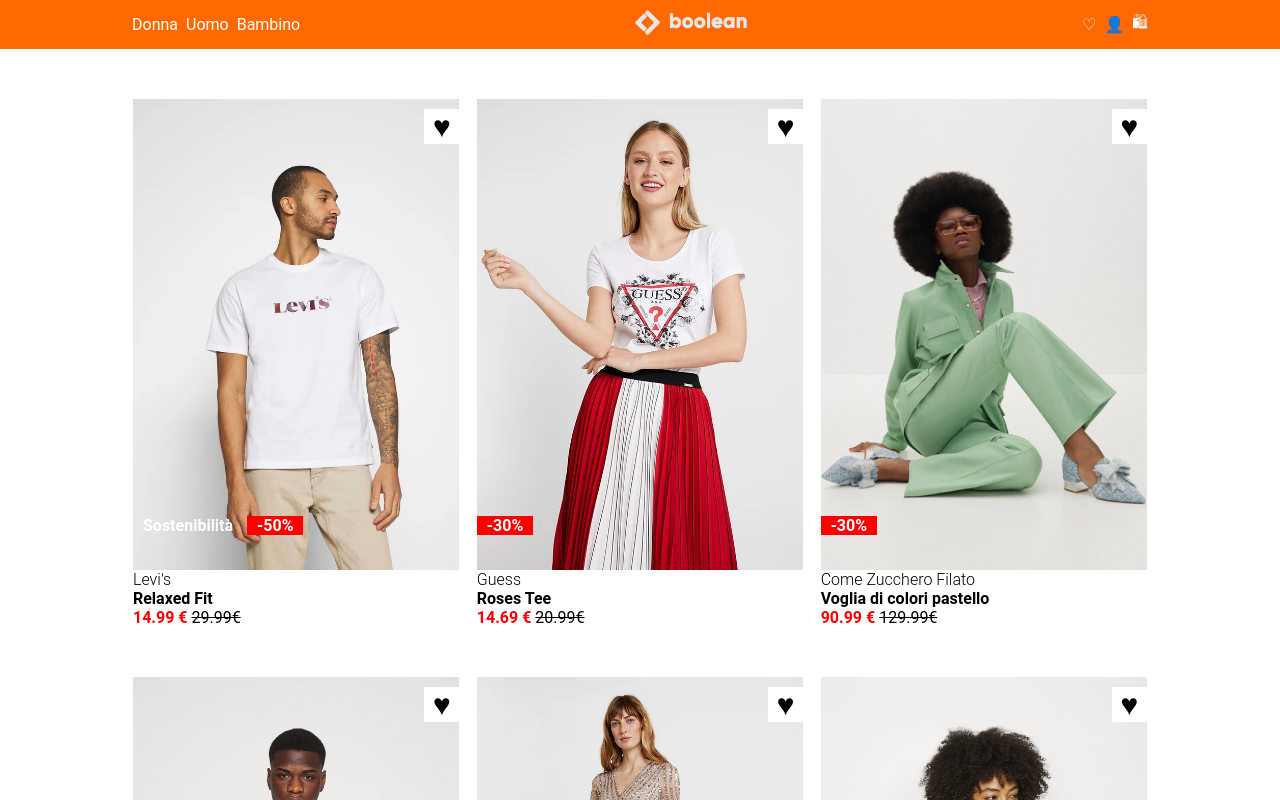
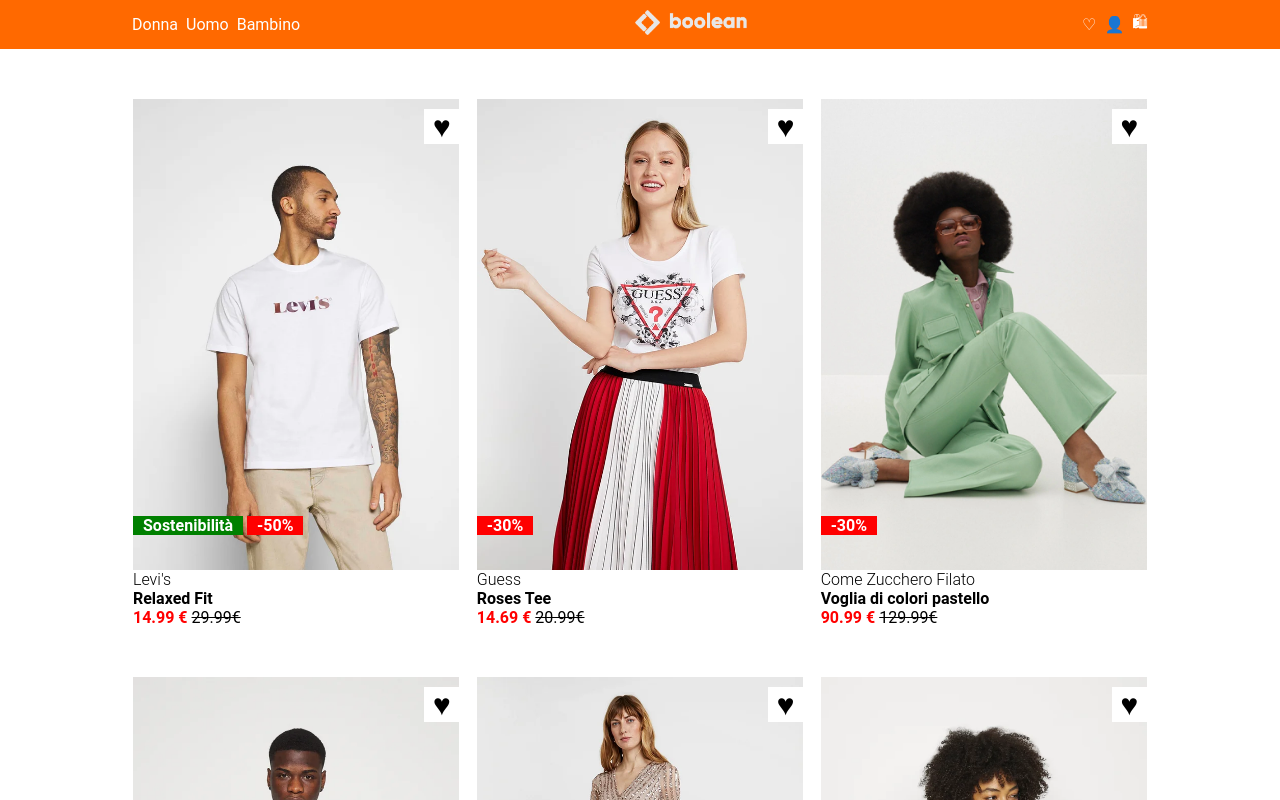
Before and after one commit to hajjamn/vite-boolando, a Vue app: page / in a window 1280 px wide. Shown: the top 800 px of the page. Built offline with nearby package versions, Linux system fonts and the light colour scheme.

Commit message:
FIX: sustainability class

```diff
--- a/src/components/AppMain.vue
+++ b/src/components/AppMain.vue
@@ -178,7 +178,7 @@
   background-color: white;
 }
 
-.product:hover .favorite {
+.product .favorite .selected{
   color: red;
 }
 
--- a/src/style/partials/_common.scss
+++ b/src/style/partials/_common.scss
@@ -22,7 +22,7 @@
   background-color: red;
 }
 
-[class*=sustain] {
+[class*=tag] {
   background-color: green;
 }
 
```
